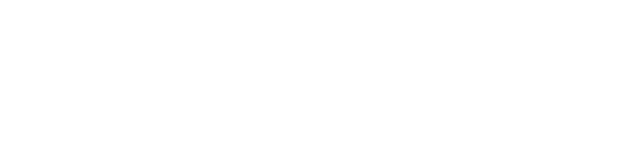
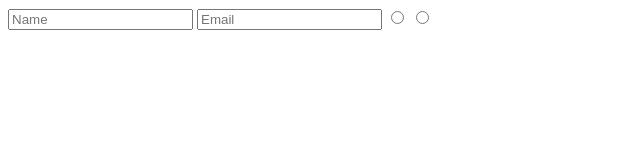
Before and after one commit to acciojob/signup-form-car-Pramoddange, a website: page main.html in a window 1280 px wide. Shown: the whole page, without its empty margins (0-640 px from the left). Drawn offline with Linux system fonts and the light colour scheme.

Commit message:
created a submission

```diff
--- a/main.html
+++ b/main.html
@@ -7,6 +7,12 @@
 </head>
 
 <body>
+	<from>
+		<input  id="name" type="text" placeholder="Name">
+		<input  id="email" type="email" placeholder="Email">
+		<input  id="gender_m" type="radio" >
+		<input  id="gender_f" type="radio" >
+	</from>
 	<!-- the entire body must be written by student -->
     <script type="text/javascript" src="./script.js">
 </script>
```
